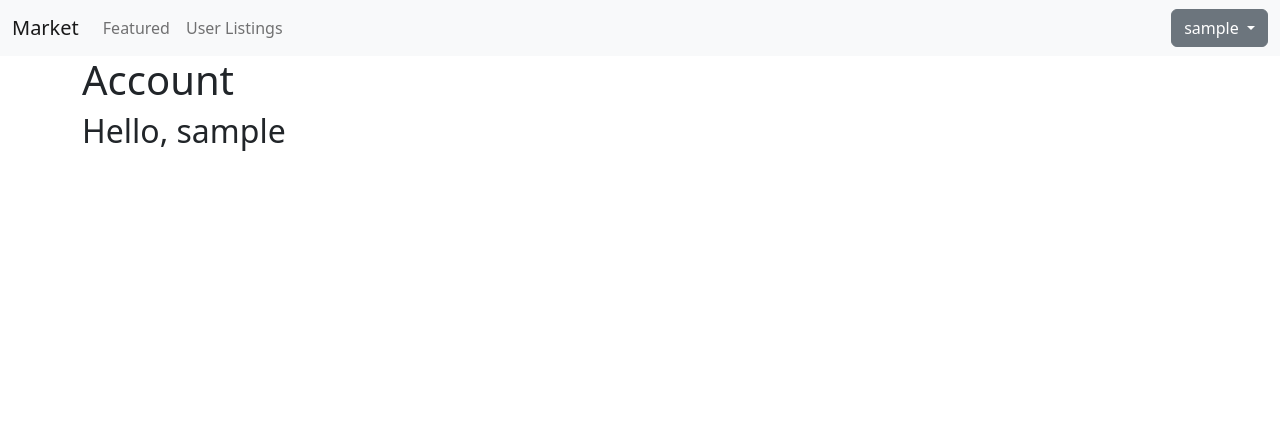
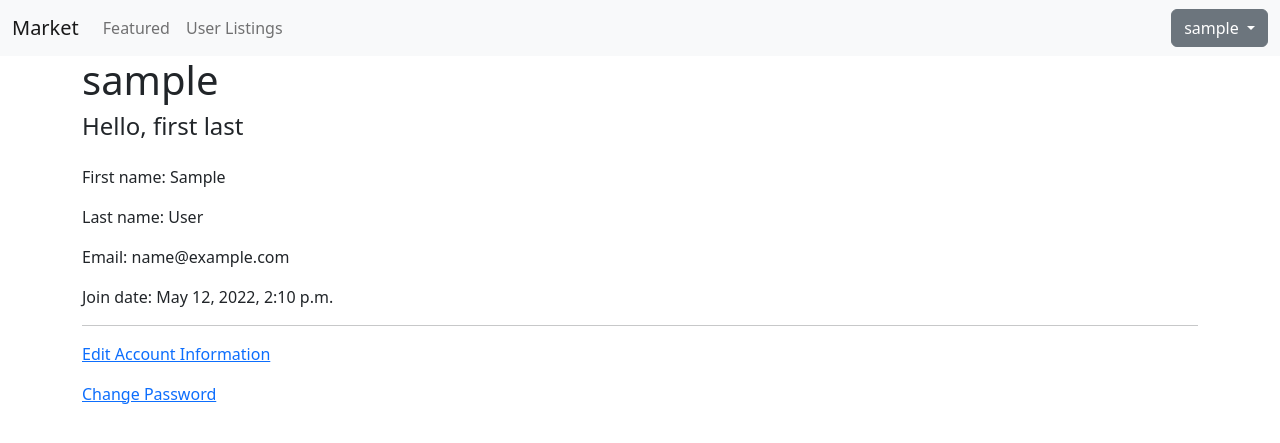
Before and after one commit to Patnonymous/django-market, a Django app: page /market/account/ in a window 1280 px wide. Shown: the top 443 px of the page. Run offline with Django 4.2, Linux system fonts and the light colour scheme; the visitor is signed in with stand-in values (Sample User, id 1); some libraries are stand-ins or nearby versions.

Commit message:
Initial implementation of account details view and editing.

```diff
--- a/market/marketplace/templates/marketplace/base_account.html
+++ b/market/marketplace/templates/marketplace/base_account.html
@@ -3,7 +3,37 @@
 {% block title %}Account{% endblock title %}
 
 {% block content %}
-<h1>Account</h1>
-<h2>Hello, {{user.username}}</h2>
-<p></p>
+<h1>{{user.username}}</h1>
+<h4 class="mb-4">Hello, first last</h4>
+
+<div>
+    {% if user.first_name %}
+    <p>First name: {{user.first_name}}</p>
+    {% else %}
+    <p>First name not set.</p>
+    {% endif %}
+
+    {% if user.last_name %}
+    <p>Last name: {{user.last_name}}</p>
+    {% else %}
+    <p>Last name not set.</p>
+    {% endif %}
+
+    {% if user.email %}
+    <p>Email: {{user.email}}</p>
+    {% else %}
+    <p>Email address not set. We will not be able to email you.</p>
+    {% endif %}
+
+    <p>Join date: {{user.date_joined}}</p>
+</div>
+
+
+<hr />
+
+
+<div>
+    <p><a href="{% url 'market:edit-account' %}">Edit Account Information</a></p>
+    <p><a href="">Change Password</a></p>
+</div>
 {% endblock content %}
--- a/market/marketplace/templates/registration/login.html
+++ b/market/marketplace/templates/registration/login.html
@@ -9,4 +9,6 @@
     {{ form.as_p }}
     <button type="submit">Log In</button>
 </form>
+
+<p>Are you a new user? <a href="{% url 'market:register' %}">Create an account today!</a></p>
 {% endblock content %}
--- a/market/marketplace/templates/registration/register.html
+++ b/market/marketplace/templates/registration/register.html
@@ -11,9 +11,10 @@
     <form method="POST">
         {% csrf_token %}
         {{ register_form|crispy }}
+
         <button class="btn btn-primary" type="submit">Register</button>
     </form>
-    <p class="text-center">If you already have an account, <a href="{% url 'market:login' %}">login</a> instead.</p>
+    <p>Already have an account? <a href="{% url 'market:login' %}">Login here!</a></p>
 </div>
 
 {% endblock content %}
--- a/market/marketplace/urls.py
+++ b/market/marketplace/urls.py
@@ -15,4 +15,5 @@ urlpatterns = [
     path('logout/', auth_views.LogoutView.as_view(), name='logout'),
     path('register/', views.register_request, name='register'),
     path('account/', views.account_details, name='account'),
+    path('edit-account-details/', views.edit_account_details, name='edit-account'),
 ]
--- a/market/marketplace/views.py
+++ b/market/marketplace/views.py
@@ -8,7 +8,7 @@ from django.contrib.auth.models import User
 
 # Import custom models.
 from .models import MarketItem
-from .forms import RegisterForm
+from .forms import RegisterForm, EditAccountDetailsForm
 
 
 # Create your views here.
@@ -54,17 +54,51 @@ def account_details(request):
 
 
 def register_request(request):
-    if request.method == 'POST':
-        form = RegisterForm(request.POST)
-        if form.is_valid():
-            user = form.save()
-            login(request, user)
-            messages.success(
-                request, 'Registration successfull. Welcome to market.')
-            return redirect('market:index')
-        messages.error(request, 'Registration error. Invalid information.')
-    form = RegisterForm()
-    return render(request=request, template_name='registration/register.html', context={'register_form': form})
+    """
+    Register a new account using the form data provided in the request.
+    """
+    print('\nAccount is registering.')
+    form = RegisterForm(request.POST or None)
+    if form.is_valid():
+        print('The form is valid. Saving new user.')
+        user = form.save()
+        login(request, user)
+        return redirect('market:index')
+    print('Returning render now.')
+    return render(request, 'registration/register.html', context={'register_form': form})
+
+    # if request.method == 'POST':
+    #     form = RegisterForm(request.POST)
+    #     if form.is_valid():
+    #         user = form.save()
+    #         login(request, user)
+    #         return redirect('market:index')
+    #     else:
+    #         print(form.errors)
+    # form = RegisterForm()
+    # return render(request, template_name='registration/register.html', context={'register_form': form})
+
+
+def edit_account_details(request):
+    print("\nEditing account details.")
+    # Process forms data on POST.
+    form = EditAccountDetailsForm(request.POST or None, instance=request.user)
+    if form.is_valid():
+        form.save()
+        return redirect('market:account')
+    return render(request, 'marketplace/base_account_edit.html', {'edit_account_form': form})
+
+    # if request.method == 'POST':
+    #     print("Request is post.")
+    #     form = EditAccountDetailsForm(request.POST)
+    #     print(form)
+    #     if form.is_valid():
+    #         print("Form is valid.")
+    #         return redirect('market:account')
+    # else:
+    #     print("Invalid form.")
+    #     form = EditAccountDetailsForm()
+    # return render(request, 'marketplace/base_account_edit.html', {'edit_account_form': form})
 
 
 def index(request):
```
Also changed, not shown: market/marketplace/forms.py (+8 -0 lines), market/marketplace/templates/marketplace/base_account_edit.html (added, +17 -0 lines).
